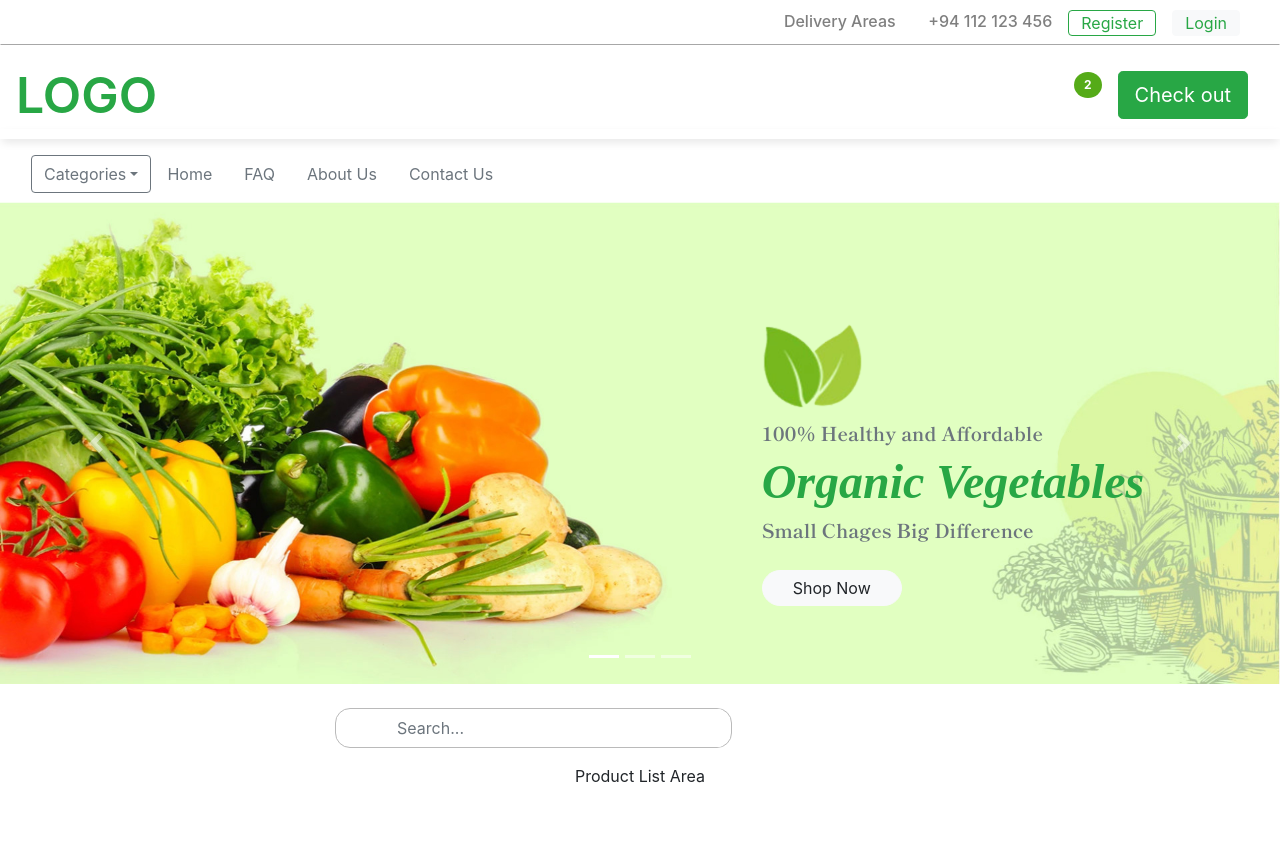
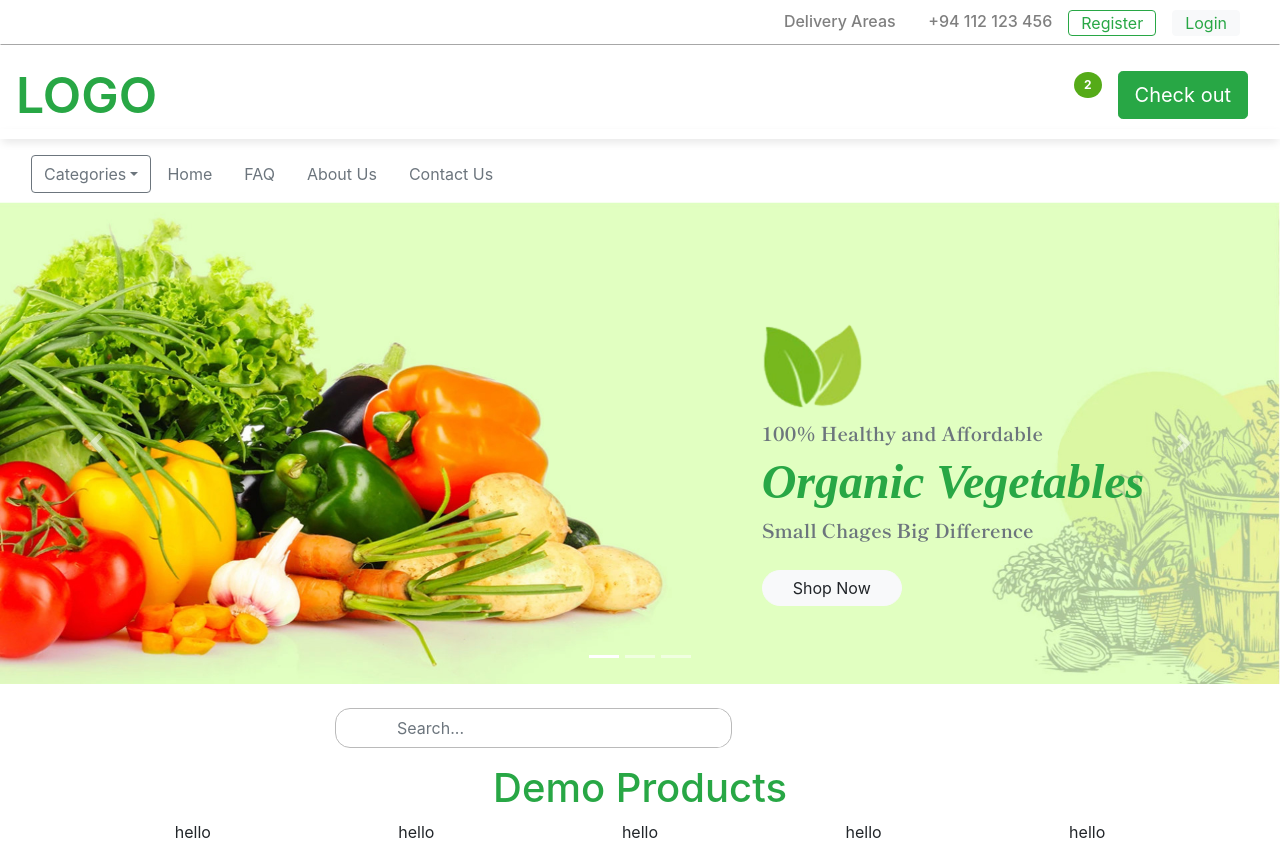
Before and after one commit to JeewanthaLahiru/online-grocery-app-with-react, a React (Create React App) app in the folder shopping-cart/: page / in a window 1280 px wide. Before the commit the page ends 800 px from the top, so only its background shows below. Built offline with nearby package versions, Linux system fonts and the light colour scheme; a web font is replaced by a local one.

Commit message:
created the structure of category list

```diff
--- a/shopping-cart/src/components/homePage/productListArea/ProductListArea.tsx
+++ b/shopping-cart/src/components/homePage/productListArea/ProductListArea.tsx
@@ -1,8 +1,24 @@
 import React from "react";
+import {Col, Row} from "react-bootstrap";
 
 const ProductListArea:React.FC = () => {
     return(
-        <div>Product List Area</div>
+        <Row className="mx-0 px-lg-5">
+            <Col className="m-0 p-0">
+                <Row>
+                    <Col xs="12">
+                        <h1 className="text-success text-center">Demo Products</h1>
+                    </Col>
+                </Row>
+                <Row className="px-lg-5">
+                    <Col>hello</Col>
+                    <Col>hello</Col>
+                    <Col>hello</Col>
+                    <Col>hello</Col>
+                    <Col>hello</Col>
+                </Row>
+            </Col>
+        </Row>
     )
 }
 
```
